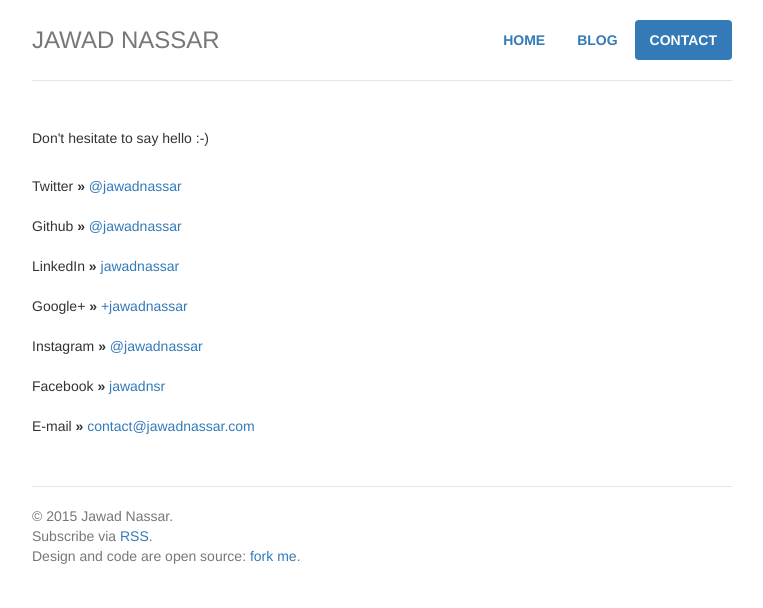
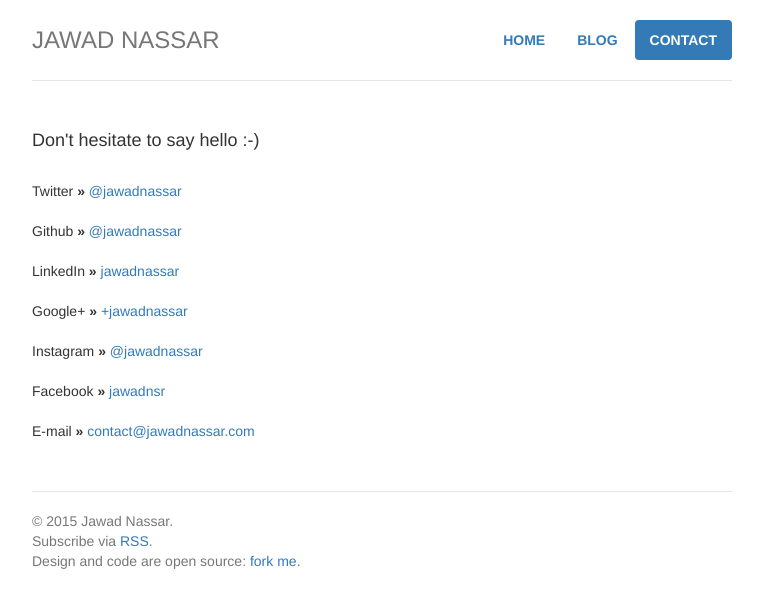
Before and after one commit to jawadnassar/jawadnassar.github.io, a Jekyll site: the page built from contact/index.html, in a window 1280 px wide. Shown: the top 608 px of the page, without its empty margins (258-1021 px from the left). Built offline with Jekyll 4.4.1, drawn with Linux system fonts in a browser that asks for light colours.

```diff
--- a/contact/index.html
+++ b/contact/index.html
@@ -5,7 +5,7 @@ home: passive
 blog: passive
 contact: active
 ---
-<h5>Don't hesitate to say hello :-)</h5>
+<h4>Don't hesitate to say hello :-)</h4>
 <ul class="list-unstyled">
 	<br />
 	<li><span>Twitter</span> <strong>»</strong> <a href="https://twitter.com/jawadnassar" target="_blank">@jawadnassar</a></li>
```
